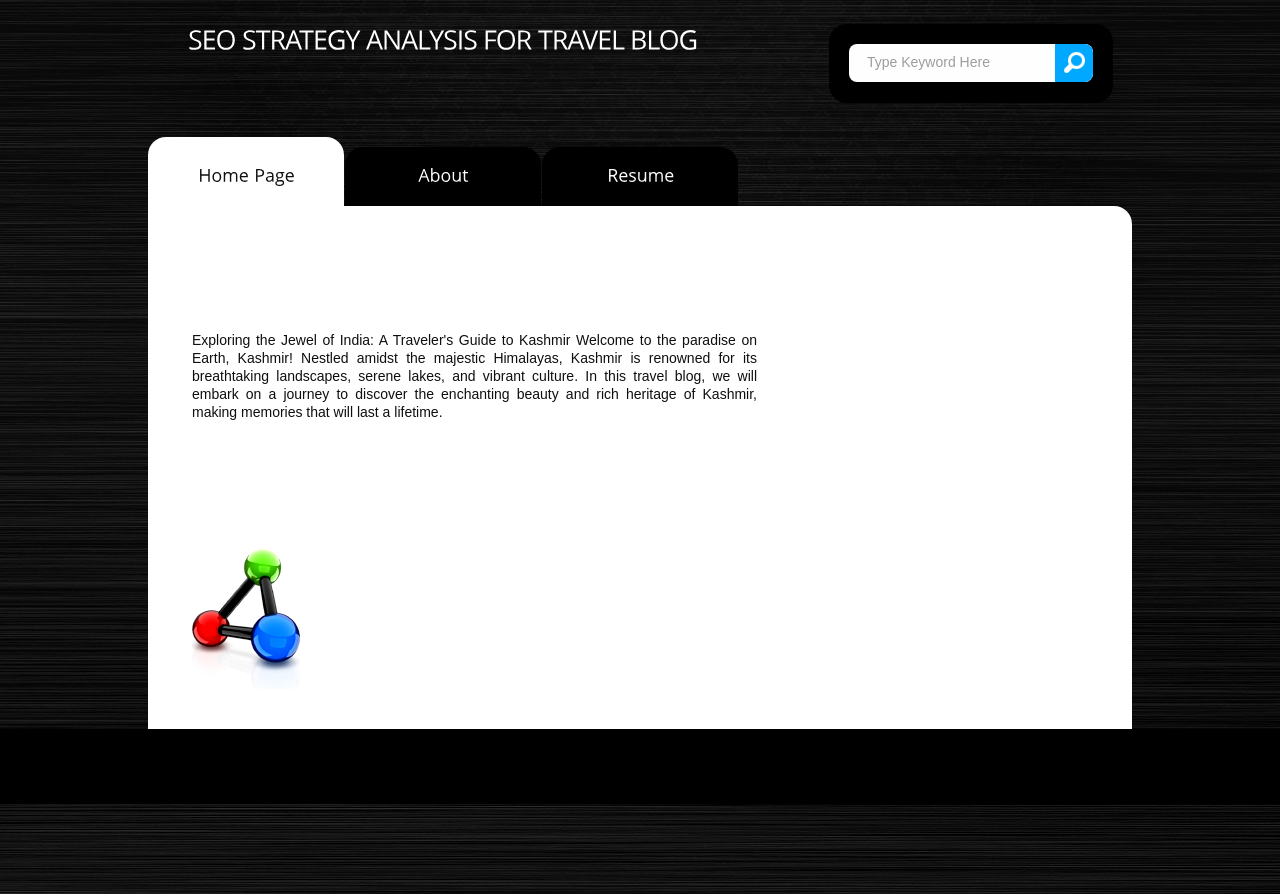
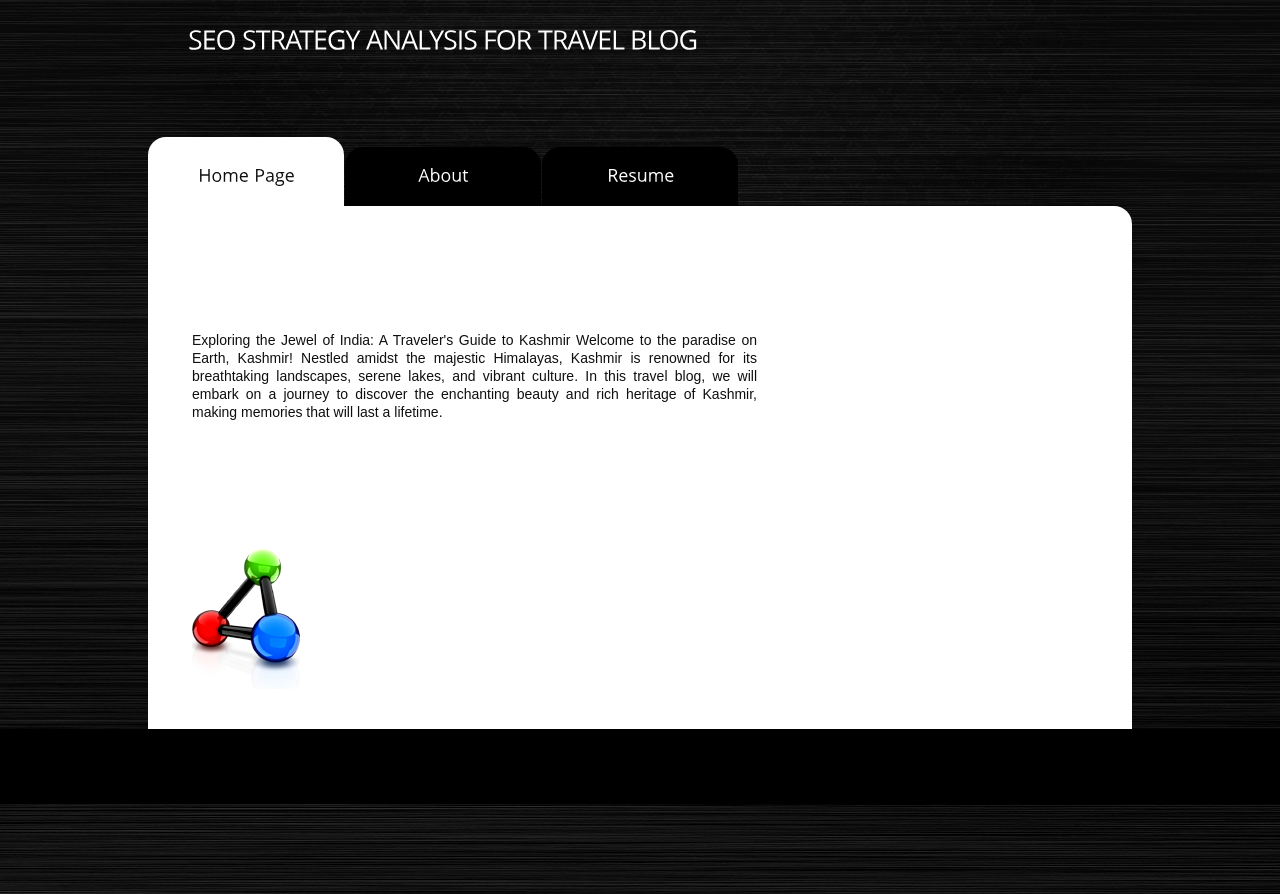
Before and after one commit to Chaitu9425/MyYPROJECT, a plain HTML site: page index.html in a window 1280 px wide. Drawn offline with Linux system fonts and the light colour scheme; files whose address does not match are found by name.

Commit message:
Update index.html

```diff
--- a/index.html
+++ b/index.html
@@ -37,13 +37,6 @@
     <header>
       <div class="row-1">
         <h1 style="width:600px;"> <span class="slog">SEO Strategy Analysis for Travel Blog</span> </h1>
-        <form id="search-form" action="#" method="post" enctype="multipart/form-data">
-          <fieldset>
-            <div class="search-form">
-              <input type="text" name="search" value="Type Keyword Here" onBlur="if(this.value=='') this.value='Type Keyword Here'" onFocus="if(this.value =='Type Keyword Here' ) this.value=''" />
-              <a href="#">Search</a> </div>
-          </fieldset>
-        </form>
       </div>
       <div class="row-2">
         <nav>
```
